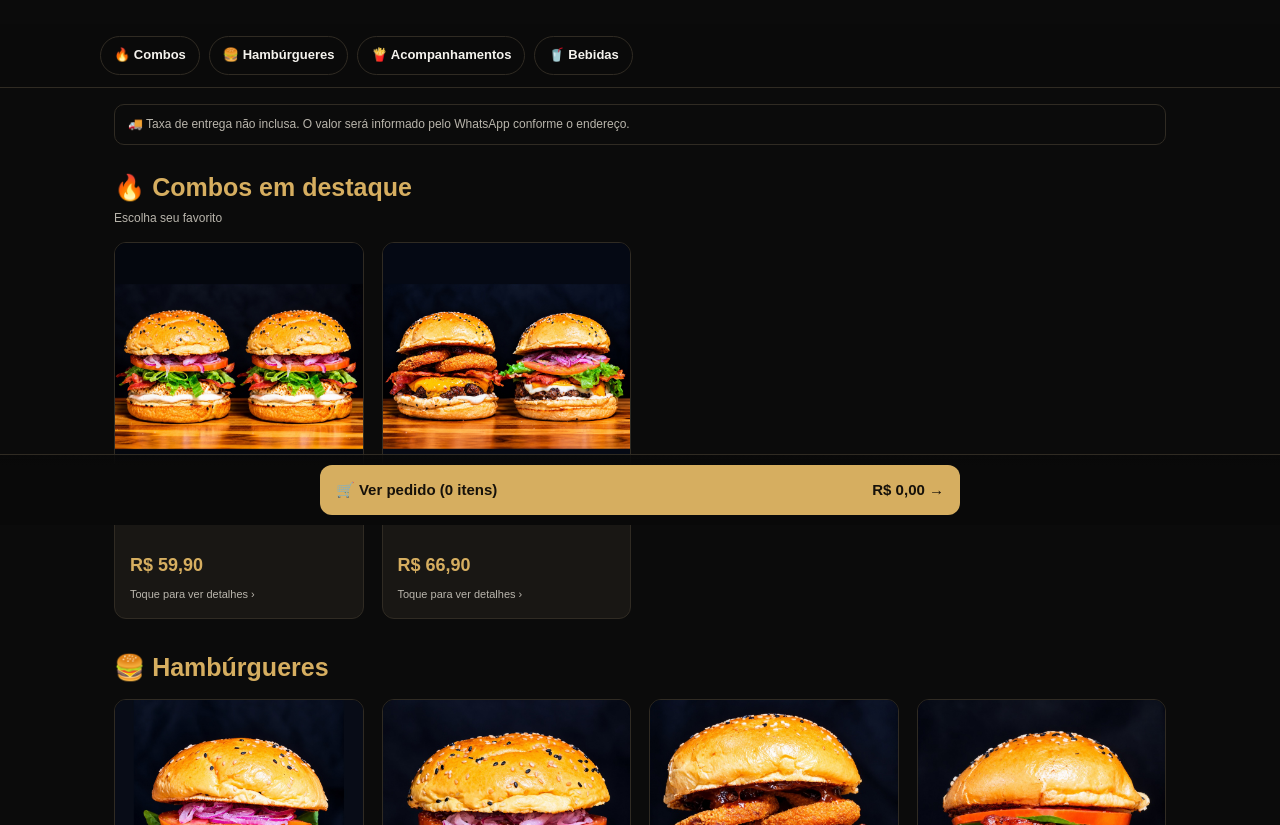
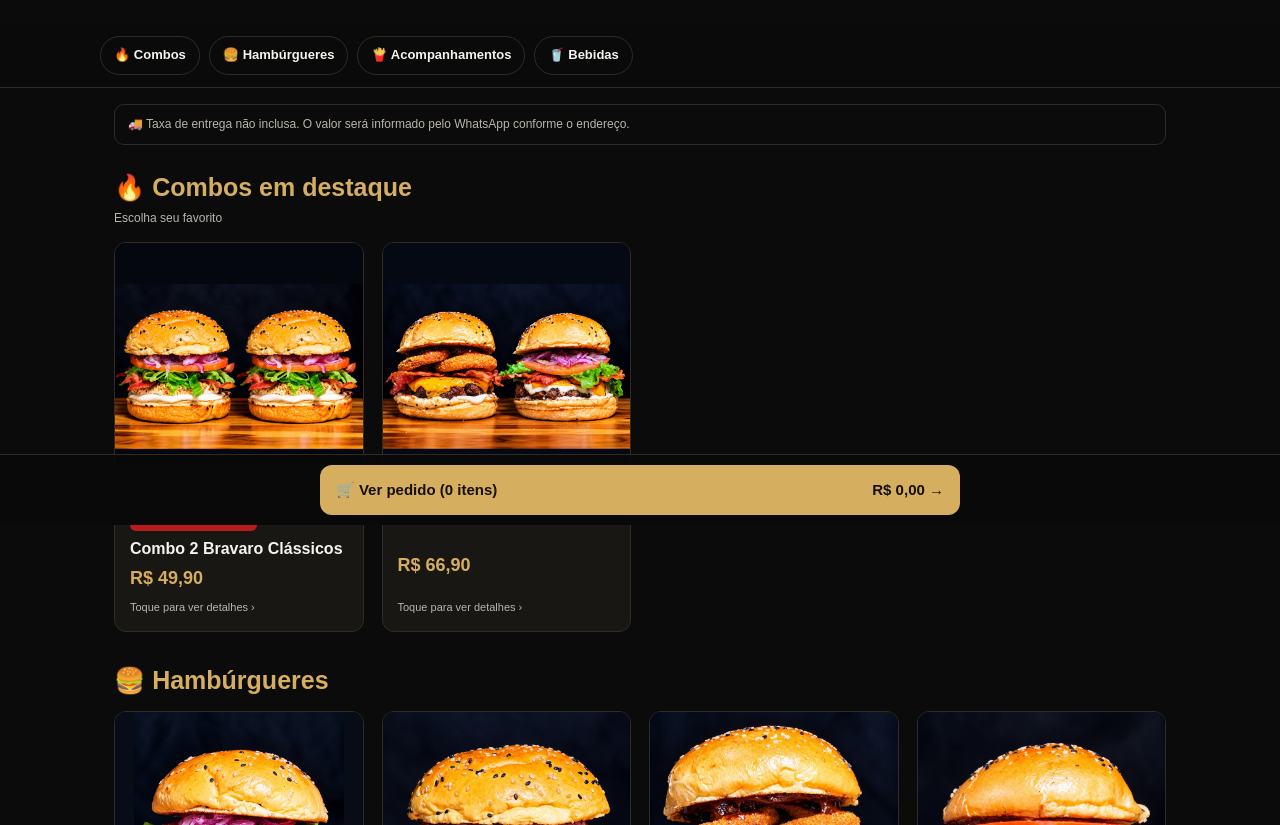
Before and after one commit to vmansur-png/bravaro, a plain HTML site: page index.html in a window 1280 px wide. Shown: the part 275-1100 px from the top of the page. Drawn offline with Linux system fonts and the light colour scheme.

Commit message:
Update index.html

```diff
--- a/index.html
+++ b/index.html
@@ -18,7 +18,7 @@
 <script>
 const TELEFONE='5514998922331';
 const produtos=[
-{"id":0,"category":"combos","name":"Combo 2 Bravaro Clássicos","price":59.9,"image":"imagens/combo-2-classicos-800.jpg.jpeg","description":"Dois Bravaro Clássicos com hambúrguer artesanal de 180 g, mussarela, bacon, alface americana, tomate, cebola e maionese da casa."},
+{"id":0,"category":"combos","name":"Combo 2 Bravaro Clássicos","price":49.9,"oldPrice":59.9,"promo":"BLACK FRIDAY","image":"imagens/combo-2-classicos-800.jpg.jpeg","description":"Dois Bravaro Clássicos com hambúrguer artesanal de 180 g, mussarela, bacon, alface americana, tomate, cebola e maionese da casa."},
 {"id":1,"category":"combos","name":"Combo Dupla Perfeita","price":66.9,"image":"imagens/combo-dupla-perfeita-800.jpg.jpeg","description":"1 Tradicional do Chef + 1 Bravaro Barbecue. Duas receitas diferentes em um só combo."},
 {"id":2,"category":"lanches","name":"Bravaro Coalho","price":35.9,"image":"imagens/bravaro-coalho-800.jpg.jpeg","description":"Pão brioche, maionese da casa, hambúrguer artesanal de 180 g, queijo coalho, mel, bacon, rúcula, tomate e cebola."},
 {"id":3,"category":"lanches","name":"Bravaro Clássico","price":33.9,"image":"imagens/bravaro-classico-800.jpg.jpeg","description":"Pão brioche, hambúrguer artesanal de 180 g, mussarela, bacon, alface americana, tomate, cebola e maionese da casa."},
@@ -49,7 +49,7 @@ produtos.forEach(p=>{
  const card=document.createElement('button');card.type='button';card.className='product';card.setAttribute('aria-label',`Ver detalhes de ${p.name}, ${moeda(p.price)}`);
  const img=document.createElement('img');img.src=p.image;img.alt=p.name;img.loading='lazy';
  const body=document.createElement('span');body.className='product-body';
- const nome=document.createElement('span');nome.className='product-name';nome.textContent=p.name;
+ const nome=document.createElement('span');nome.className='product-name';nome.textContent=p.name;if(p.promo){const selo=document.createElement('span');selo.textContent='🔥 '+p.promo;selo.style.cssText='display:block;width:max-content;background:#b91c1c;color:white;font-size:12px;font-weight:bold;padding:5px 10px;border-radius:6px;margin-bottom:8px';nome.prepend(selo);}
  const preco=document.createElement('span');preco.className='product-price';preco.textContent=moeda(p.price);
  const hint=document.createElement('span');hint.className='product-hint';hint.textContent='Toque para ver detalhes ›';
  body.append(nome,preco,hint);card.append(img,body);card.addEventListener('click',()=>mostrarProduto(p.id));document.querySelector(`[data-category="${p.category}"]`).append(card)
```
